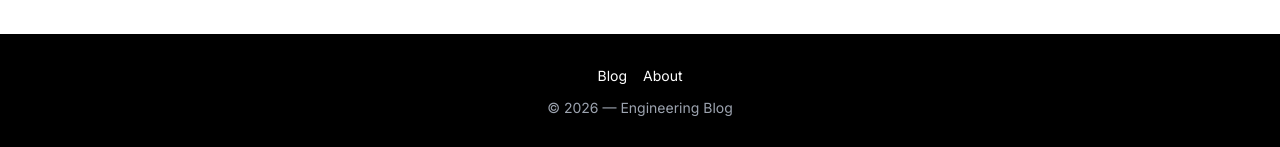
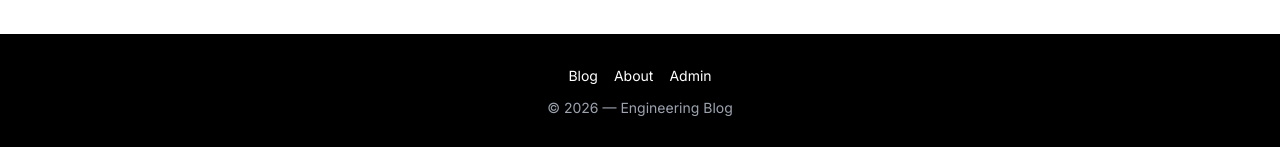
Before and after one commit to bilaschandra/blogs, a Next.js app: page / in a window 1280 px wide. Shown: the part 652-799 px from the top of the page. Built offline with nearby package versions, Linux system fonts and the light colour scheme.

Commit message:
Add admin login footer link, remove ADMIN_PASSWORD, document login and user management

```diff
--- a/src/components/Footer.tsx
+++ b/src/components/Footer.tsx
@@ -7,6 +7,7 @@ export function Footer() {
         <nav className="flex gap-4 text-white">
           <Link href="/blog">Blog</Link>
           <Link href="/about">About</Link>
+          <Link href="/admin/login">Admin</Link>
         </nav>
         <p>© {new Date().getFullYear()} — Engineering Blog</p>
       </div>
```
Also changed, not shown: 2 other files (tests, documents, lock files or other folders).
